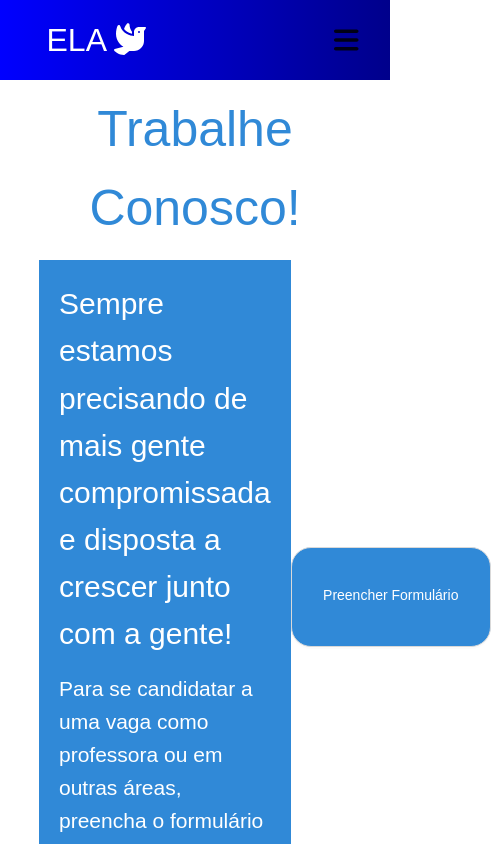
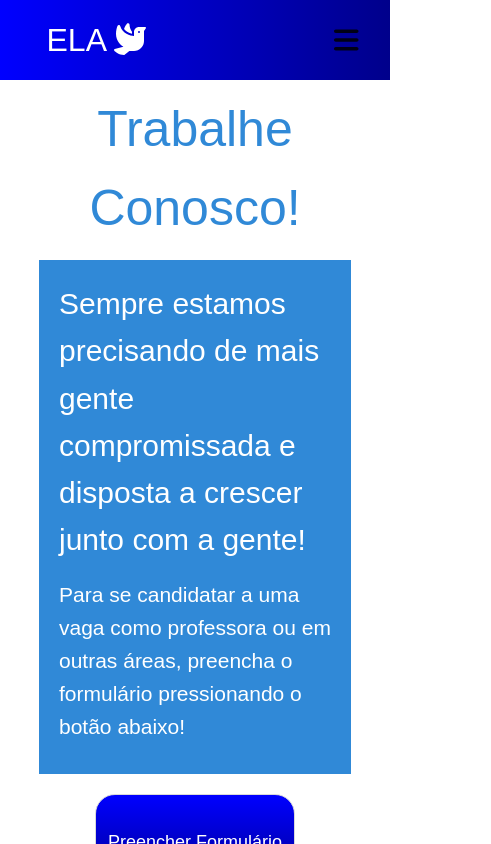
Before and after one commit to srcmarcelo/ela-web, a React (Create React App) app: page /work_with_us in a window 390 px wide. Shown: the top 844 px of the page, 491 px wide, since content can reach past the window. Built offline with nearby package versions, Linux system fonts and the light colour scheme; the HTML template or start-up script is replaced by a standard one.

Commit message:
setting registration

```diff
--- a/src/components/FormRedirect/index.jsx
+++ b/src/components/FormRedirect/index.jsx
@@ -1,36 +1,17 @@
 import React from "react";
-import { Button } from "antd";
-import { Container, Content, Info, Redirect } from "./styles";
+import { Container, Content, Info, Redirect, FormButtom } from "./styles";
 
-const FormRedirect = () => (
+const FormRedirect = ({ title, sub, link }) => (
   <Container>
     <Content>
       <Info>
-        <h1 className="text">
-          Sempre estamos precisando de mais gente compromissada e disposta a
-          crescer junto com a gente!
-        </h1>
-        <h2 className="sub">
-          Para se candidatar a uma vaga como professora ou em outras áreas,
-          preencha o formulário clicando no botão ao lado!
-        </h2>
+        <h1 className="text">{title}</h1>
+        <h2 className="sub">{sub}</h2>
       </Info>
       <Redirect>
-        <Button
-          style={{
-            display: "flex",
-            borderRadius: "20px",
-            backgroundColor: "#3089d7",
-            color: "#fff",
-            width: "200px",
-            height: "100px",
-            alignItems: "center",
-            justifyContent: "center",
-          }}
-          href="https://forms.gle/oB2aFUup4CTWzyFh7"
-        >
+        <FormButtom href={link}>
           Preencher Formulário
-        </Button>
+        </FormButtom>
       </Redirect>
     </Content>
   </Container>
--- a/src/components/FormRedirect/styles.js
+++ b/src/components/FormRedirect/styles.js
@@ -1,4 +1,5 @@
 import styled from "styled-components";
+import { Button } from "antd";
 
 export const Container = styled.div`
   padding: 0% 10% 5% 10%;
@@ -10,6 +11,12 @@ export const Content = styled.div`
   display: grid;
   grid-auto-flow: column;
   grid-template-columns: repeat(2, 1fr);
+
+  @media(max-width: 1068px) {
+    grid-auto-flow: row;
+    grid-template-columns: none;
+    gap: 20px;
+  }
 `;
 
 export const Info = styled.div`
@@ -35,3 +42,15 @@ export const Redirect = styled.div`
   justify-content: center;
   align-items: center;
 `;
+
+export const FormButtom = styled(Button)`
+  display: flex;
+  border-radius: 20px;
+  background-image: linear-gradient(blue, darkblue);
+  color: #fff;
+  width: 200px;
+  height: 100px;
+  font-size: 18px;
+  align-items: center;
+  justify-content: center;
+`;
--- a/src/pages/Registration/index.jsx
+++ b/src/pages/Registration/index.jsx
@@ -1,12 +1,31 @@
 import React from "react";
 import { Container, Title } from "./styles";
 import Footer from "../../components/Footer";
+import FormRedirect from "../../components/FormRedirect";
 
-const Registration = () => (
-  <Container>
-    <Title>Matrículas</Title>
-    <Footer />
-  </Container>
-);
+const Registration = () => {
+  window.onresize = displayWindowSize;
+  window.onload = displayWindowSize;
+  let myWidth = window.innerWidth;
+
+  function displayWindowSize() {
+    myWidth = window.innerWidth;
+  }
+
+  return (
+    <Container>
+      <Title>Matrículas</Title>
+      <FormRedirect
+        title="Dê ao(a) seu(ua) filho(a) o ensino de qualidade que ele(a) merece!"
+        sub={`Para fazer a pré-matrícula,
+          preencha o formulário ${
+            myWidth < 960 ? "pressionando o" : "clicando no"
+          } botão ${myWidth < 1068 ? "abaixo" : "ao lado"}!`}
+        link="https://forms.gle/KQx5ScyhVapNcP1x8"
+      />
+      <Footer />
+    </Container>
+  );
+};
 
 export default Registration;
--- a/src/pages/WorkWithUs/index.jsx
+++ b/src/pages/WorkWithUs/index.jsx
@@ -3,12 +3,30 @@ import { Container, Title } from "./styles";
 import Footer from "../../components/Footer";
 import FormRedirect from "../../components/FormRedirect";
 
-const WorkWithUs = () => (
-  <Container>
-    <Title>Trabalhe Conosco!</Title>
-    <FormRedirect />
-    <Footer />
-  </Container>
-);
+const WorkWithUs = () => {
+  window.onresize = displayWindowSize;
+  window.onload = displayWindowSize;
+  let myWidth = window.innerWidth;
+
+  function displayWindowSize() {
+    myWidth = window.innerWidth;
+  }
+
+  return (
+    <Container>
+      <Title>Trabalhe Conosco!</Title>
+      <FormRedirect
+        title="Sempre estamos precisando de mais gente compromissada e disposta a
+          crescer junto com a gente!"
+        sub={`Para se candidatar a uma vaga como professora ou em outras áreas,
+          preencha o formulário ${
+            myWidth < 960 ? "pressionando o" : "clicando no"
+          } botão ${myWidth < 1068 ? "abaixo" : "ao lado"}!`}
+          link="https://forms.gle/oB2aFUup4CTWzyFh7"
+      />
+      <Footer />
+    </Container>
+  );
+};
 
 export default WorkWithUs;
```
